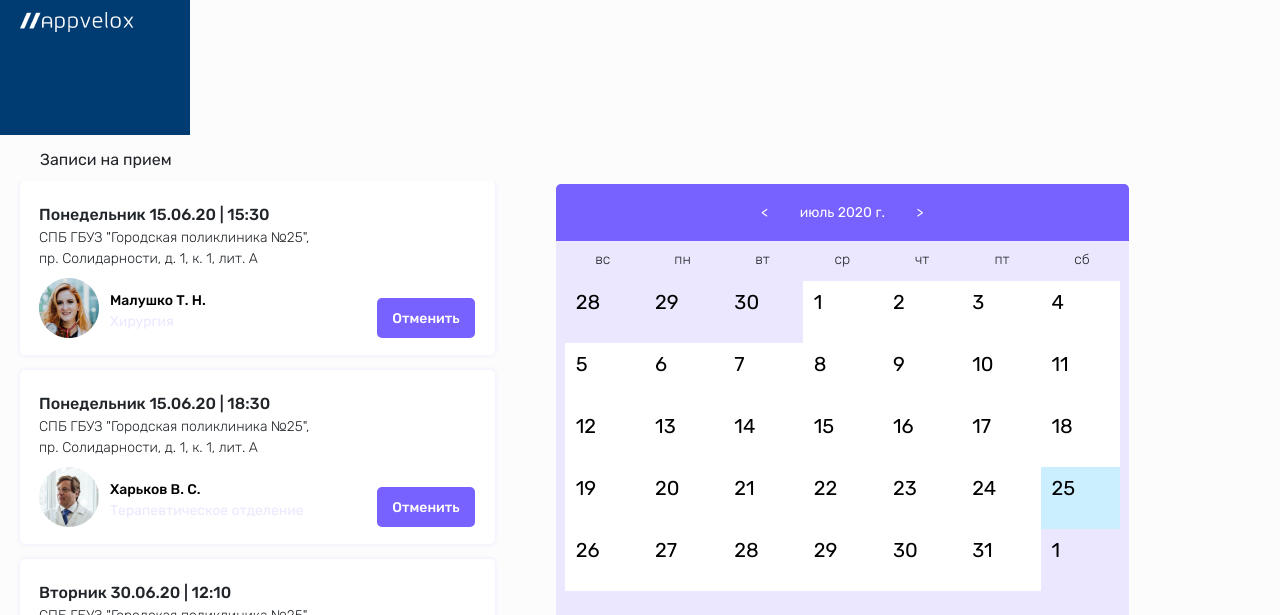
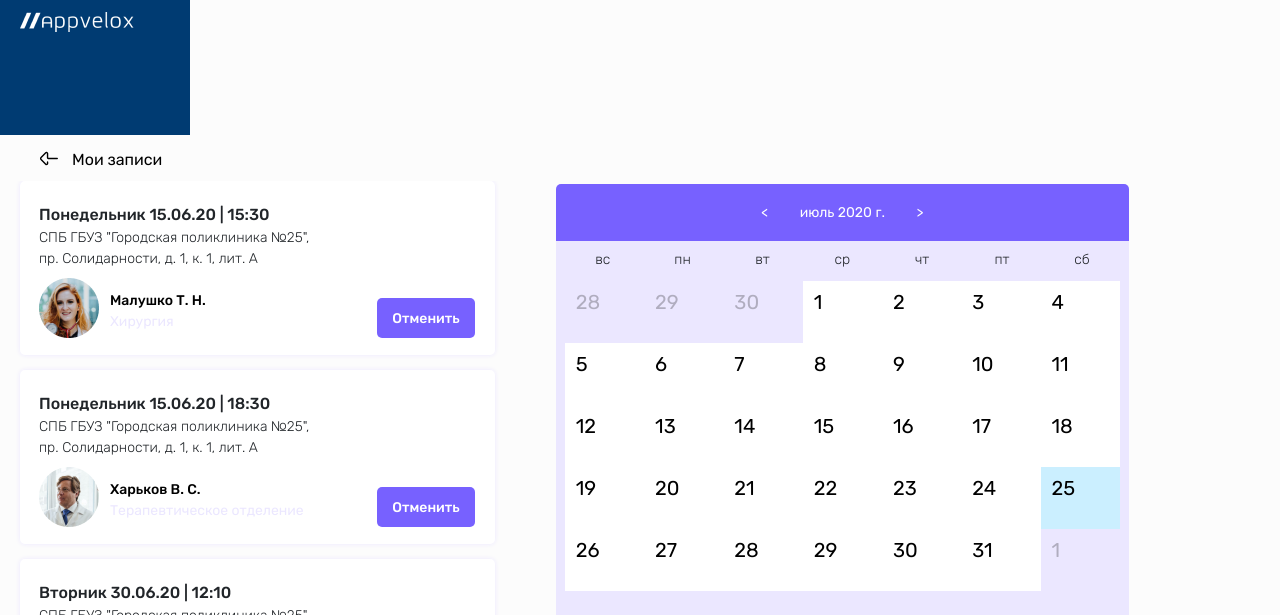
Before and after one commit to soldor37/doc-appoint, a Vue app: page /usersProfile/appointments in a window 1280 px wide. Shown: the part 720-1335 px from the top of the page. Built offline with nearby package versions, Linux system fonts and the light colour scheme.

Commit message:
trying to reactively edit apsCount

```diff
--- a/src/components/usersProfile/usersProfile.vue
+++ b/src/components/usersProfile/usersProfile.vue
@@ -152,8 +152,7 @@
     width: 11.875rem;
     background: #003b72;
   }
-  &__content {
-  }
+
 }
 
 .navigation {
--- a/src/components/usersProfile/views/appointments.vue
+++ b/src/components/usersProfile/views/appointments.vue
@@ -1,11 +1,15 @@
 <template>
   <div class="usersProfile__appointments">
     <div class="profile__nav">
-      <div class="profile__nav-title">Записи на прием</div>
+      <router-link to="/usersProfile/profile">
+        <img src="@/assets/arrow_left.svg" alt="arrow_left" />
+        <div class="profile__nav-title">Мои записи</div>
+      </router-link>
     </div>
     <div class="usersProfile__content">
       <!-- карточки с информацией о записях к врачам -->
       <div class="profile__appointments">
+        <div v-if="show" class="reload" @click="reloadAps()">Показать все записи</div>
         <div class="appointment" v-for="(appoint, index) in tmpAppointments" :key="index">
           <div class="appointment__content">
             <div class="appointment__time">{{appoint.day}} {{appoint.date}} | {{appoint.time}}</div>
@@ -24,7 +28,7 @@
         </div>
       </div>
       <!-- Календарь -->
-      <Calendar v-bind:selectedDate="selectedDate" v-on:dateSelected="pickDate($event)"></Calendar>
+      <Calendar v-bind:apsCount="apsCount" v-on:dateSelected="pickDate($event)"></Calendar>
     </div>
   </div>
 </template>
@@ -40,6 +44,7 @@ export default {
   data() {
     return {
       selectedDate: {},
+      apsCount: [],
       //основной массив с данными по записям, получение с сервера(типо)
       appointments: [
         {
@@ -105,15 +110,19 @@ export default {
       ],
       //временный массив с записями, по которому выводятся карточки
       tmpAppointments: [],
+      //для отображения/скрытия элементов
+      show: false,
     };
   },
-  created: function(){
-      this.tmpAppointments = this.appointments;
+  created: function () {
+    this.tmpAppointments = this.appointments;
+    this.getCount();
   },
   methods: {
     pickDate(picked) {
       let app = this;
       let apsDates = [];
+      //получаем объект в удобном виде
       this.appointments.map((item) => {
         apsDates.push({
           index: this.appointments.indexOf(item),
@@ -123,15 +132,42 @@ export default {
         });
       });
       app.tmpAppointments = [];
+      //сравниваем выбранную дату с датами существующих записей
       apsDates.forEach((item) => {
         if (
           item.day == picked.day &&
-          item.month == +(picked.month)+1 &&
+          item.month == +picked.month + 1 &&
           item.year == picked.year
         ) {
           app.tmpAppointments.push(app.appointments[item.index]);
         }
       });
+      //включаем кнопку "показать все записи"
+      app.show = true;
+    },
+    //создает объект, в котором подсчитаны записи в один день
+    getCount(){
+      let app = this;
+      let tmp = [];
+      this.appointments.forEach(item=>{
+        if(tmp[item.date] == undefined){
+          tmp[item.date] = {
+            count : 1,
+            day : item.date.split('.')[0],
+            month : item.date.split('.')[1].split("").pop(),
+            year : item.date.split('.')[2]
+          }
+        }else{
+          tmp[item.date].count += 1;
+        }
+      })
+
+      app.apsCount = tmp;
+      console.log(app.apsCount)
+    },
+    reloadAps() {
+      this.tmpAppointments = this.appointments;
+      this.show = false;
     },
   },
 };
@@ -139,6 +175,34 @@ export default {
 
 <style lang="scss">
 .usersProfile__appointments {
+  display: block;
+  min-width: 35rem;
+  .reload {
+    font-weight: normal;
+    font-size: 14px;
+    text-decoration: underline;
+    color: #50caff;
+    margin: 0 0 0.9375rem 20.875rem;
+    cursor: pointer;
+    &:hover {
+      color: #003b72;
+    }
+  }
+  .profile__nav {
+    a {
+      display: flex;
+      color: black;
+      &:hover {
+        text-decoration: none;
+      }
+    }
+    img {
+      margin-left: 2.5rem;
+    }
+    &-title {
+      margin-left: 0.875rem;
+    }
+  }
   .usersProfile__content {
     display: flex;
     flex-flow: row;
--- a/src/components/usersProfile/views/components/calendar/calendar.js
+++ b/src/components/usersProfile/views/components/calendar/calendar.js
@@ -16,6 +16,7 @@ const months = [
 export default {
   name: 'calendar',
   props: {
+    apsCount: Array,
     locale: {
       type: String,
       default: 'en-US',
@@ -438,6 +439,7 @@ export default {
       current: this.getCurrent(),
       tab: false,
       tableID: this._uid, // eslint-disable-line no-underscore-dangle
+      // apsCount: 1,
     };
   },
 };
--- a/src/components/usersProfile/views/components/calendar/calendar.scss
+++ b/src/components/usersProfile/views/components/calendar/calendar.scss
@@ -155,12 +155,29 @@ $outline-color: #757575 !default;
   }
 
   &__day {
+    position: relative;
     border: none;
     grid-column: span 1;
     background: #ffffff;
+    &__aps{
+      display: flex;
+      position: absolute;
+      width: 1.375rem;
+      height: 1.375rem;
+      color: white;
+      background: #50caff;
+      font-size: 14px;
+      border-radius: 11px;
+      justify-content: center;
+      align-items: center;
+      margin: 1.9375rem 0 0 2.9375rem;
+    }
     &--disabled {
       background: #ebe7ff;
       border: none;
+      .calendar__date{
+        color: rgba(0, 0, 0, 0.25);
+      }
     }
 
     &--active {
@@ -184,6 +201,7 @@ $outline-color: #757575 !default;
 
     &:hover {
       cursor: pointer;
+      outline: 1px solid #50caff;
     }
 
     // For cross-browser consistency disable the dotted-line that FireFox adds.
--- a/src/components/usersProfile/views/components/calendar/calendar.vue
+++ b/src/components/usersProfile/views/components/calendar/calendar.vue
@@ -27,6 +27,14 @@
             v-for="day in week"
             :key="day.string"
           >
+            <!-- показывает количество записей по дате -->
+            <div v-for="item in apsCount" :key="apsCount.indexOf(item)">
+              <div
+                class="calendar__day__aps"
+                v-if="item.day == day.day && item.month == +(day.month)+1 && item.year == day.year"
+              >{{item.count}}</div>
+            </div>
+
             <!-- Make only "active" or "1" focusable -->
             <button
               :tabindex="day.focusable ? 0 : -1"
```
